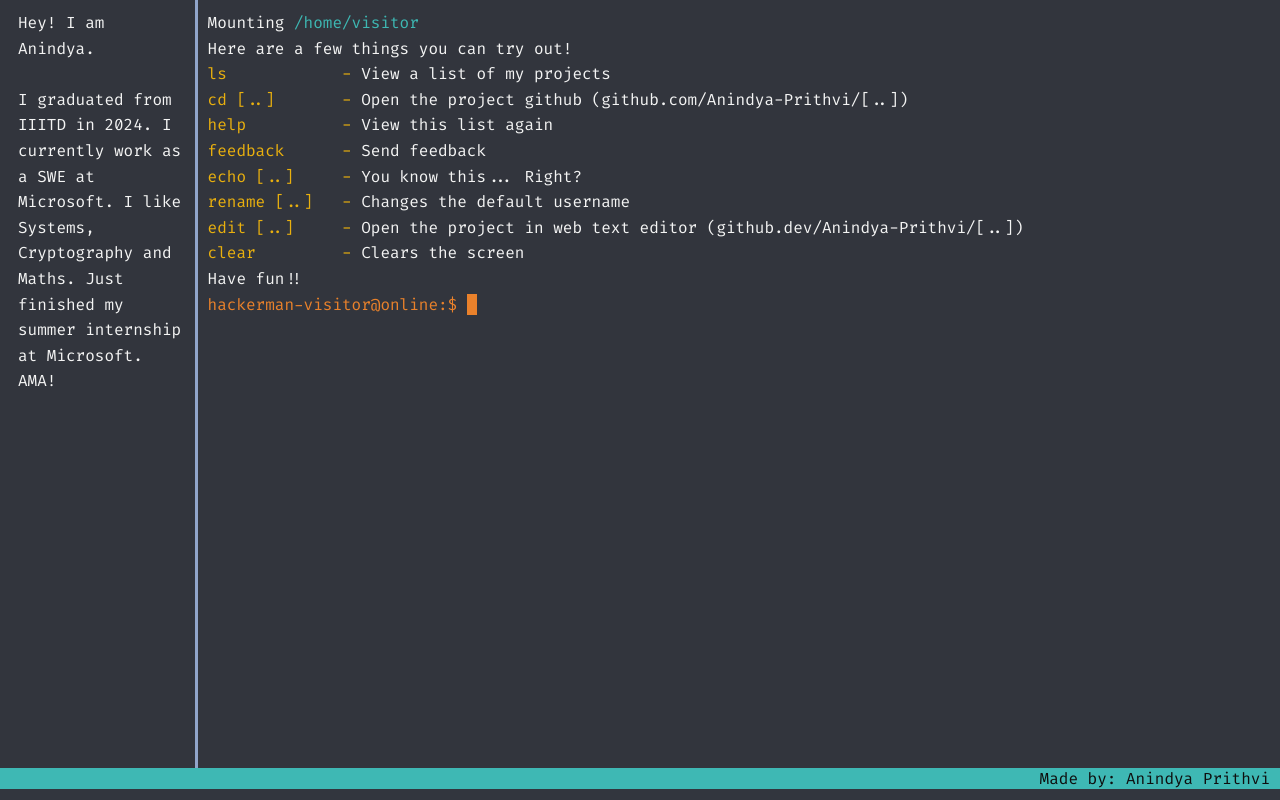
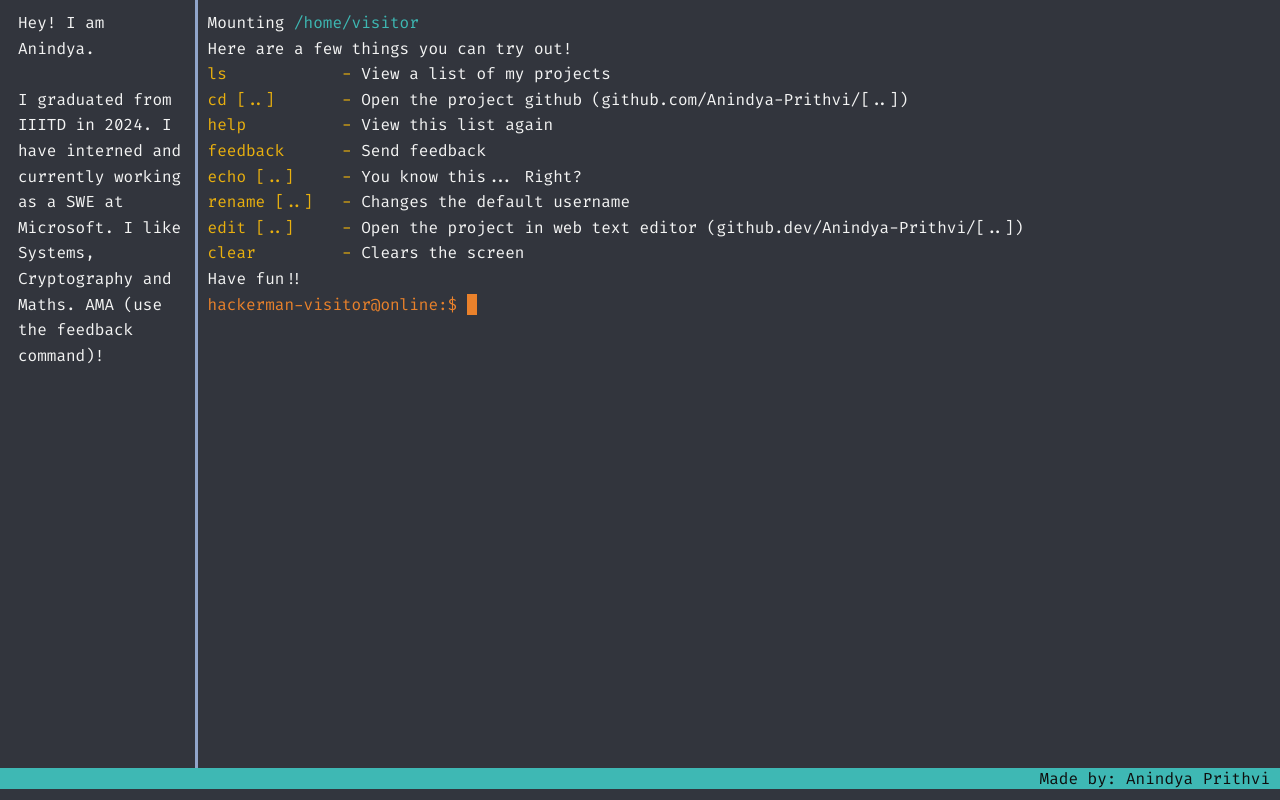
Before and after one commit to Anindya-Prithvi/termfolio, a React (Create React App) app: page / in a window 1280 px wide. Built offline with nearby package versions, Linux system fonts and the light colour scheme.

Commit message:
Update App.tsx

```diff
--- a/src/App.tsx
+++ b/src/App.tsx
@@ -61,7 +61,7 @@ export default function App() {
         <div className={styles.navBar}>
           Hey! I am Anindya.
           <br /><br />
-          I graduated from IIITD in 2024. I currently work as a SWE at Microsoft. I like Systems, Cryptography and Maths. Just finished my summer internship at Microsoft. AMA!
+          I graduated from IIITD in 2024. I have interned and currently working as a SWE at Microsoft. I like Systems, Cryptography and Maths. AMA (use the feedback command)!
           <br /><br />
         </div>
         <div className={styles.overlaybell} id='overlaybell'></div>
```
